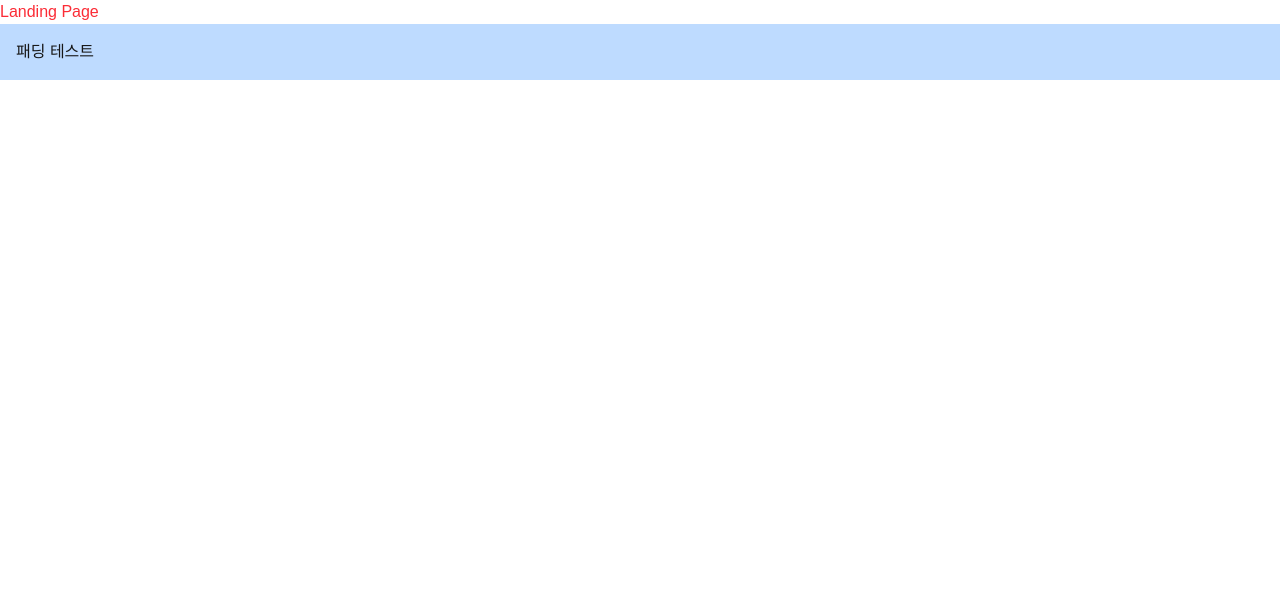
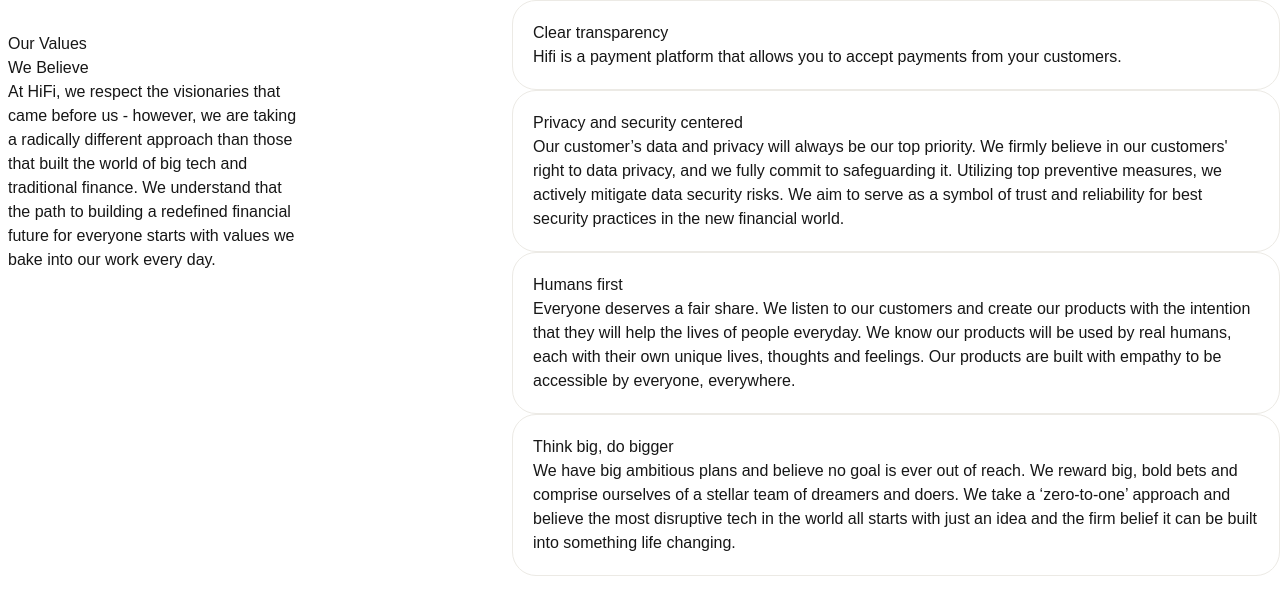
Before and after one commit to laon-studio/landing-portfolio, a Next.js app: page / in a window 1280 px wide. Shown: the top 614 px of the page. Built offline with nearby package versions, Linux system fonts and the light colour scheme.

Commit message:
feat: structuring the accordion component

```diff
--- /dev/null
+++ b/src/app/(landing)/components/accordion/accordion-item.tsx
@@ -0,0 +1,15 @@
+interface IAccordionItem {
+	title: string;
+	content: string;
+}
+
+const AccordionItem = ({ title, content }: IAccordionItem) => {
+	return (
+		<div className='w-full border border-platinum rounded-3xl p-5'>
+			<span>{title}</span>
+			<p>{content}</p>
+		</div>
+	);
+};
+
+export default AccordionItem;
--- /dev/null
+++ b/src/app/(landing)/components/accordion/index.tsx
@@ -0,0 +1,59 @@
+import AccordionItem from './accordion-item';
+
+const AccordionContents = [
+	{
+		title: 'Clear transparency',
+		content:
+			'Hifi is a payment platform that allows you to accept payments from your customers.',
+	},
+	{
+		title: 'Privacy and security centered',
+		content:
+			"Our customer’s data and privacy will always be our top priority. We firmly believe in our customers' right to data privacy, and we fully commit to safeguarding it. Utilizing top preventive measures, we actively mitigate data security risks. We aim to serve as a symbol of trust and reliability for best security practices in the new financial world.",
+	},
+	{
+		title: 'Humans first',
+		content:
+			'Everyone deserves a fair share. We listen to our customers and create our products with the intention that they will help the lives of people everyday. We know our products will be used by real humans, each with their own unique lives, thoughts and feelings. Our products are built with empathy to be accessible by everyone, everywhere.',
+	},
+	{
+		title: 'Think big, do bigger',
+		content:
+			'We have big ambitious plans and believe no goal is ever out of reach. We reward big, bold bets and comprise ourselves of a stellar team of dreamers and doers. We take a ‘zero-to-one’ approach and believe the most disruptive tech in the world all starts with just an idea and the firm belief it can be built into something life changing.',
+	},
+];
+
+const AccordionSection = () => {
+	return (
+		<div className='flex justify-between'>
+			<TextSection />
+			<div className='w-full  max-w-[768px] flex flex-col items-end'>
+				{AccordionContents.map((item, index) => (
+					<AccordionItem
+						key={index}
+						title={item.title}
+						content={item.content}
+					/>
+				))}
+			</div>
+		</div>
+	);
+};
+
+export default AccordionSection;
+
+const TextSection = () => {
+	return (
+		<div className='w-[300px] mx-2 my-8'>
+			<span>Our Values</span>
+			<h2>We Believe</h2>
+			<p>
+				At HiFi, we respect the visionaries that came before us - however, we
+				are taking a radically different approach than those that built the
+				world of big tech and traditional finance. We understand that the path
+				to building a redefined financial future for everyone starts with values
+				we bake into our work every day.
+			</p>
+		</div>
+	);
+};
--- a/src/app/(landing)/page.tsx
+++ b/src/app/(landing)/page.tsx
@@ -1,8 +1,9 @@
+import AccordionSection from './components/accordion';
+
 const LandingPage = () => {
 	return (
 		<div className='max-w-[1488px] mx-auto'>
-			<h1 className='text-red-500'>Landing Page</h1>
-			<div className='p-4 bg-blue-200'>패딩 테스트</div>
+			<AccordionSection />
 		</div>
 	);
 };
```
